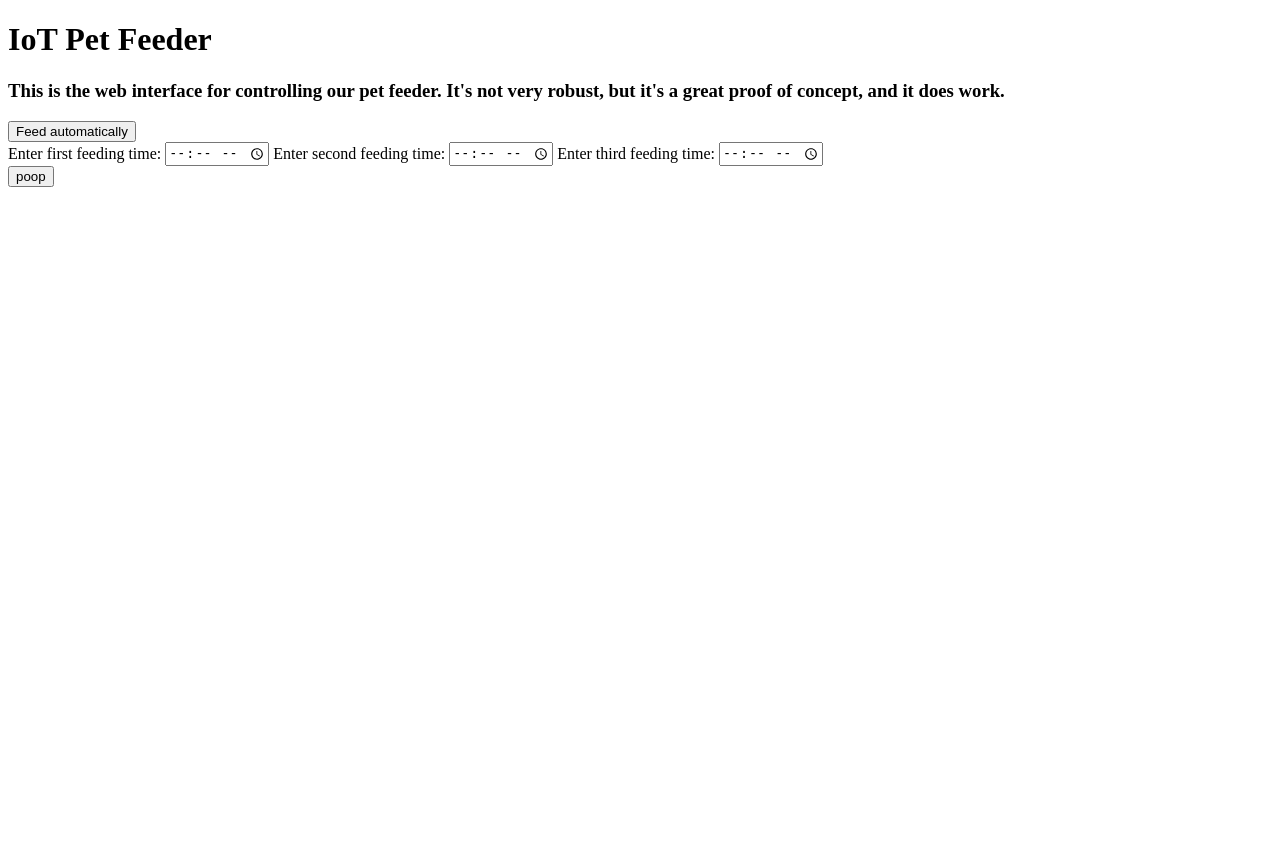
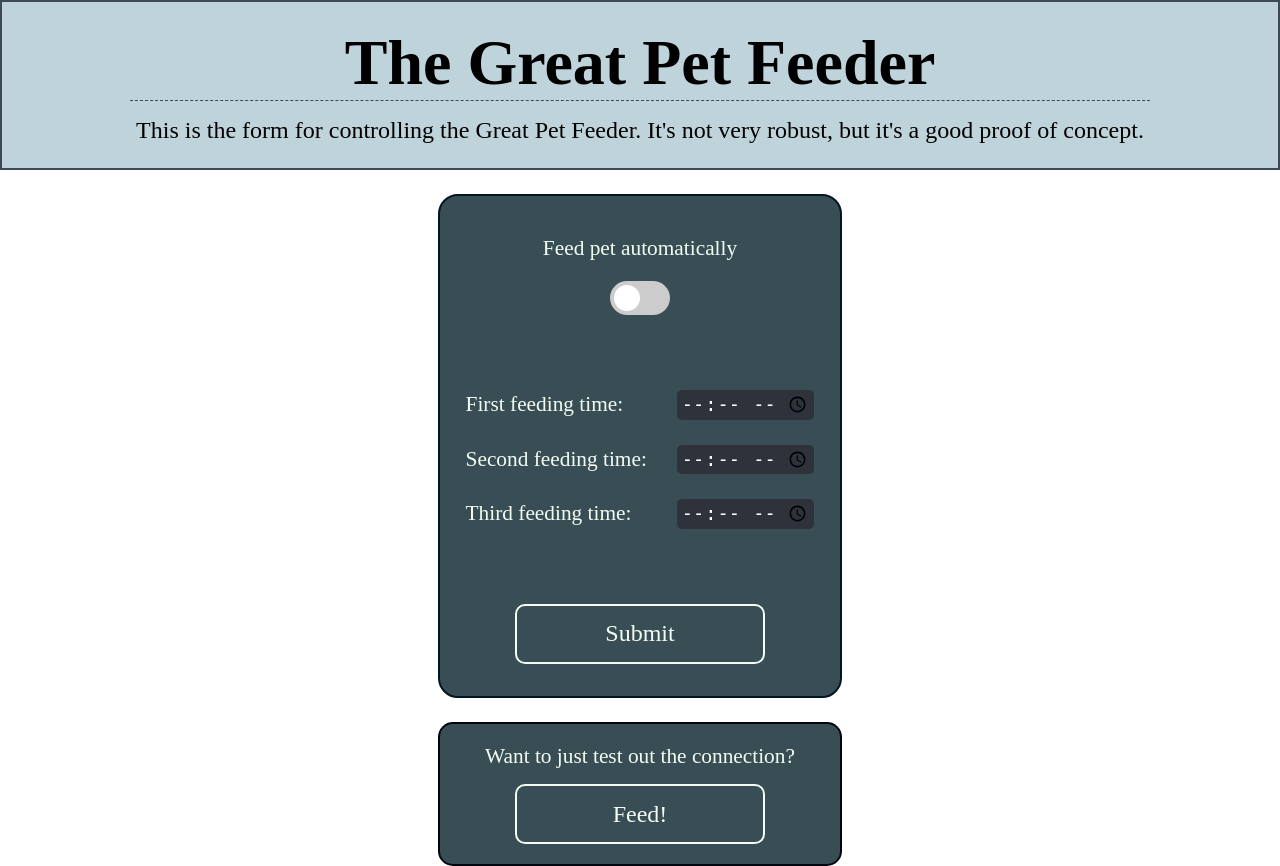
Before and after one commit to ar-sht/arduino-pet-feeder, a Flask app: template arduino-pet-feeder-server/templates/index.html in a window 1280 px wide. Before the commit the page ends 187 px from the top, so only its background shows below. Run offline with Flask 2, Linux system fonts and the light colour scheme; the template is opened without the code that fills it, so the values that code supplies are empty.

Commit message:
Changed things I quess

```diff
--- a/arduino-pet-feeder-server/app.py
+++ b/arduino-pet-feeder-server/app.py
@@ -1,15 +1,37 @@
-from flask import Flask, render_template, Response, request
-import json
+from flask import Flask, render_template, request
+from datetime import datetime
 import serial
 
 
-app = Flask(__name__)
+def convert(integer):
+    if integer < 10:
+        return "0" + str(integer)
+    else:
+        return str(integer)
 
-s = serial.Serial(port="COM5", baudrate=9600, timeout = 2, bytesize=8, stopbits=serial.STOPBITS_ONE)
+
+app = Flask(__name__, template_folder="templates", static_folder="statics")
+
+s = serial.Serial("/dev/tty.usbmodem1101", baudrate=9600)
 
 
 @app.route('/')
-def hello():
+def index():
+    global s
+    if not s.isOpen():
+        s.open()
+
+    time = datetime.now()
+    hour = convert(time.hour)
+    minute = convert(time.minute)
+
+    to_write = f"S{hour}{minute}"
+
+    print(to_write)
+    s.write(to_write.encode('utf-8'))
+    print("message sent");
+    s.close()
+
     return render_template('index.html')
 
 
@@ -17,19 +39,34 @@ def hello():
 def schedule():
     if request.method == "POST":
         global s
+        if not s.isOpen():
+            s.open()
+
+        choice = str(request.form.get("choice") == "on")
 
         time1 = request.form.get("time1")
         time2 = request.form.get("time2")
         time3 = request.form.get("time3")
 
-        to_write = f"{time1} {time2} {time3}"
+        to_write = f"{choice[0]}{time1}{time2}{time3}"
+        print(to_write)
         s.write(to_write.encode('utf-8'))
+        s.close()
 
-        return render_template('schedule.html', time1=time1, time2=time2, time3=time3) # must be in templates folder
+        return render_template('schedule.html', choice=choice, time1=time1, time2=time2, time3=time3)
+
+
+@app.route('/test')
+def test():
+    global s
+    if not s.isOpen():
+        s.open()
+
+    s.write(b'OH-FEED-IT!')
+    s.close()
+
+    return render_template('index.html')
 
 
 if __name__ == "__main__":
     app.run("0.0.0.0", port=8040)
-
-
-s.close()
--- /dev/null
+++ b/arduino-pet-feeder-server/statics/scripts/app.js
@@ -0,0 +1,17 @@
+const autoFeedOption = document.querySelector("input#choice")
+const formSection = document.querySelector('div.form-section')
+const timeInputs = document.querySelectorAll('input[type=time]')
+
+let displayed = formSection.style.display !== 'none'
+autoFeedOption.onclick = () => {
+    if (displayed) {
+        formSection.style.display = 'none'
+        displayed = false
+    } else {
+        formSection.style.display = ''
+        displayed = true
+    }
+    timeInputs.forEach((timeInput) => {
+        timeInput.toggleAttribute("required")
+    })
+}
--- /dev/null
+++ b/arduino-pet-feeder-server/statics/styles/reset.css
@@ -0,0 +1,43 @@
+html, body, div, span, applet, object, iframe,
+h1, h2, h3, h4, h5, h6, p, blockquote, pre,
+a, abbr, acronym, address, big, cite, code,
+del, dfn, em, img, ins, kbd, q, s, samp,
+small, strike, strong, sub, sup, tt, var,
+b, u, i, center,
+dl, dt, dd, ol, ul, li,
+fieldset, form, label, legend,
+table, caption, tbody, tfoot, thead, tr, th, td,
+article, aside, canvas, details, embed,
+figure, figcaption, footer, header, hgroup,
+menu, nav, output, ruby, section, summary,
+time, mark, audio, video {
+	margin: 0;
+	padding: 0;
+	border: 0;
+	font-size: 100%;
+	font: inherit;
+	vertical-align: baseline;
+}
+/* HTML5 display-role reset for older browsers */
+article, aside, details, figcaption, figure,
+footer, header, hgroup, menu, nav, section {
+	display: block;
+}
+body {
+	line-height: 1;
+}
+ol, ul {
+	list-style: none;
+}
+blockquote, q {
+	quotes: none;
+}
+blockquote:before, blockquote:after,
+q:before, q:after {
+	content: '';
+	content: none;
+}
+table {
+	border-collapse: collapse;
+	border-spacing: 0;
+}
--- /dev/null
+++ b/arduino-pet-feeder-server/statics/styles/style.css
@@ -0,0 +1,142 @@
+header {
+    padding: 3vh 10vw;
+    background-color: #bfd3da;
+    border: 2px solid #3d4a56;
+    margin-bottom: 3vh;
+}
+
+header > * {
+    text-align: center;
+}
+
+h1 {
+    font: bolder 48pt serif;
+    margin-bottom: 2vh;
+    border-bottom: 1px dashed #3d4a56;
+}
+
+h2 {
+    font: bolder 32pt serif;
+    margin-bottom: 2vh;
+    border-bottom: 1px dashed #3d4a56;
+}
+
+h3 {
+    font: normal 18pt serif;
+}
+
+div#test-div {
+    margin: 3vh auto auto auto;
+    padding: 20px 0;
+    width: 400px;
+    background-color: #384d54;
+    border: 2px solid #01060e;
+    border-radius: 15px;
+    display: flex;
+    flex-direction: column;
+    justify-content: space-between;
+    align-items: center;
+    height: 100px;
+    color: #f3fcf3;
+}
+
+
+
+p, label, span {
+    font: 400 16pt serif;
+}
+
+span.time {
+    color: #011623;
+    padding: 1px 3px;
+    background-color: #eeeaae;
+    border: 1px solid #192023;
+    border-radius: 2px;
+}
+
+form {
+    border: 2px solid #011623;
+    border-radius: 20px;
+    background-color: #384d54;
+    margin: auto;
+    width: 400px;
+    height: 500px;
+    display: flex;
+    flex-direction: column;
+    align-items: center;
+    color: #f3fcf3;
+}
+
+div.choice {
+    margin-top: 40px;
+    display: flex;
+    width: 200px;
+    flex-direction: column;
+    justify-content: space-around;
+    height: auto;
+    align-items: center;
+}
+
+label[for=choice] {
+    margin-bottom: 20px;
+}
+
+div#times {
+    margin-top: 50px;
+    height: 250px;
+}
+
+div#times > * {
+    margin: 25px 0;
+    display: flex;
+    justify-content: space-between;
+    align-items: center;
+    width: auto;
+}
+
+label.time-label {
+    margin-right: 30px;
+}
+
+input[type=time] {
+    background: #2e333b;
+    color: #fff;
+    padding: 2px 4px;
+    font-size: 14pt;
+    border: none;
+    border-radius: 5px;
+}
+
+input[type=time]::-webkit-datetime-edit-hour-field:focus,
+input[type=time]::-webkit-datetime-edit-minute-field:focus,
+input[type=time]::-webkit-datetime-edit-ampm-field:focus {
+    color: #fff;
+    background-color: #4b5955;
+    outline: none;
+}
+
+div#submit {
+    margin-top: 50px;
+    height: 200px;
+}
+
+button {
+    font: 400 18pt serif;
+    height: 60px;
+    width: 250px;
+    border: 2px solid #f3fcf3;
+    color: #f3fcf3;
+    background: none;
+    border-radius: 10px;
+}
+
+button:hover {
+    cursor: pointer;
+    border-color: #dcdcdc;
+    color: #dcdcdc;
+    transition: all 0.2s;
+}
+
+button:active {
+    transform: scale(95%);
+}
--- /dev/null
+++ b/arduino-pet-feeder-server/statics/styles/toggle.css
@@ -0,0 +1,60 @@
+/* The switch - the box around the slider */
+.switch {
+  position: relative;
+  display: inline-block;
+  width: 60px;
+  height: 34px;
+}
+
+/* Hide default HTML checkbox */
+.switch input {
+  opacity: 0;
+  width: 0;
+  height: 0;
+}
+
+/* The slider */
+.slider {
+  position: absolute;
+  cursor: pointer;
+  top: 0;
+  left: 0;
+  right: 0;
+  bottom: 0;
+  background-color: #ccc;
+  -webkit-transition: .4s;
+  transition: .4s;
+}
+
+.slider:before {
+  position: absolute;
+  content: "";
+  height: 26px;
+  width: 26px;
+  left: 4px;
+  bottom: 4px;
+  background-color: white;
+  -webkit-transition: .4s;
+  transition: .4s;
+}
+
+input:checked + .slider {
+  background-color: #2196F3;
+}
+
+input:focus + .slider {
+  box-shadow: 0 0 1px #2196F3;
+}
+
+input:checked + .slider:before {
+  transform: translateX(26px);
+}
+
+/* Rounded sliders */
+.slider.round {
+  border-radius: 34px;
+}
+
+.slider.round:before {
+  border-radius: 50%;
+}
--- a/arduino-pet-feeder-server/templates/index.html
+++ b/arduino-pet-feeder-server/templates/index.html
@@ -2,43 +2,51 @@
 <html lang="en">
 <head>
   <title> IoT Door </title>
-  <link rel="stylesheet" href="styles/style.css">
+  <link rel="stylesheet" href="/statics/styles/reset.css">
+  <link rel="stylesheet" href="/statics/styles/style.css">
+  <link rel="stylesheet" href="/statics/styles/toggle.css">
+  <script src="/statics/scripts/app.js" defer></script>
 </head>
 <body>
 
 <header>
-  <h1>IoT Pet Feeder</h1>
-  <h3>This is the web interface for controlling our pet feeder. It's not very robust, but it's a great proof of concept,
-    and it does work.</h3>
+  <h1>The Great Pet Feeder</h1>
+  <h3>This is the form for controlling the Great Pet Feeder. It's not very robust, but it's a good proof of concept.</h3>
 </header>
 
-<button name="auto-feeding" id="auto-feeding">Feed automatically</button>
+<form action="{{ url_for("schedule") }}" method="post" id="time-form">
+  <div class="choice">
+    <label for="choice">Feed pet automatically</label>
+    <label class="switch">
+      <input type="checkbox" name="choice" id="choice">
+      <span class="slider round"></span>
+    </label>
+  </div>
+  <div class="form-section" id="times">
+    <div class="time1">
+      <label for="time1" class="time-label">First feeding time:</label>
+      <input type="time" name="time1" id="time1" value="None" required>
+    </div>
 
-<form action="{{ url_for("schedule") }}" method="post" id="time-form">
-  <div class="form-section" id="times">
-    <label for="time1">Enter first feeding time:</label>
-    <input type="time" name="time1" id="time1">
+    <div class="time2">
+      <label for="time2" class="time-label">Second feeding time:</label>
+      <input type="time" name="time2" id="time2" value="None" required>
+    </div>
 
-    <label for="time2">Enter second feeding time:</label>
-    <input type="time" name="time2" id="time2">
-
-    <label for="time3">Enter third feeding time:</label>
-    <input type="time" name="time3" id="time3">
+    <div class="time3">
+      <label for="time3" class="time-label">Third feeding time:</label>
+      <input type="time" name="time3" id="time3" value="None" required>
+    </div>
   </div>
 
-  <div class="form-section">
-    <button type="submit">poop</button>
+  <div class="form-section" id="submit">
+    <button type="submit">Submit</button>
   </div>
 </form>
+
+<div id="test-div">
+  <p>Want to just test out the connection?</p>
+  <a href="{{ url_for("test") }}"><button id="test-btn">Feed!</button></a>
+</div>
 </body>
-
-<script>
-    const autoFeedOption = document.getElementById('auto-feeding')
-    const form = document.getElementById('time-form')
-
-    autoFeedOption.addEventListener('click', () => {
-        // send message to use distance sensors to feed
-    })
-</script>
-
 </html>
```
Also changed, not shown: arduino-pet-feeder-server/templates/schedule.html (+18 -5 lines), arduino-pet-feeder-server/templates/styles/style.css (deleted), 1 other file.
